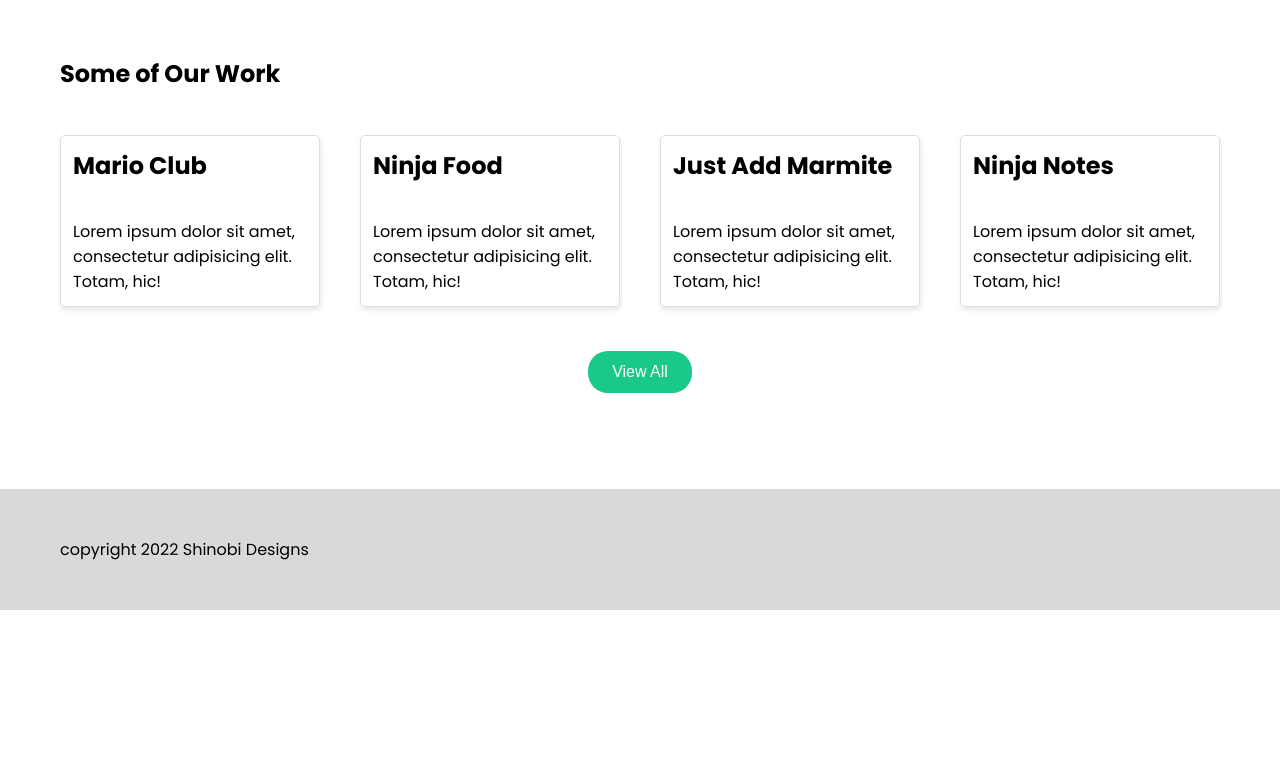
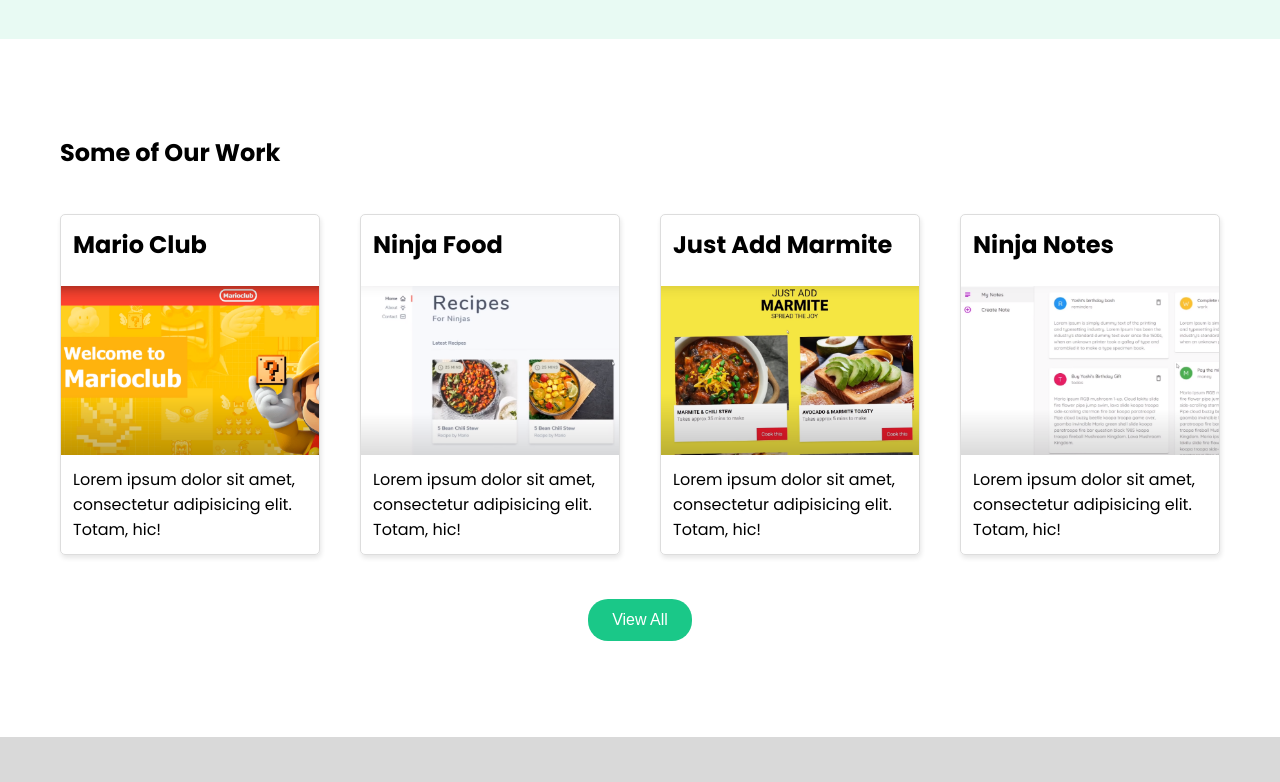
Before and after one commit to rparias/design-system-sass, a website: page homepage.html in a window 1280 px wide. Shown: the part 948-1730 px from the top of the page. Before the commit the page ends 1558 px from the top, so only its background shows below. Drawn offline with Linux system fonts and the light colour scheme; the site is published under a folder, as on GitHub Pages, so addresses that start at the root find nothing.

Commit message:
fix: updates relative path for images

```diff
--- a/homepage.html
+++ b/homepage.html
@@ -31,7 +31,7 @@
         <a href="#work" class="btn-outlined-secondary text-secondary text-hover-white">View Our Work</a>
       </div>
       <div class="col-12-xs col-5-md">
-        <img src="/img/laptop.svg" alt="">
+        <img src="./img/laptop.svg" alt="">
       </div>
     </div>
   </div>
@@ -53,28 +53,28 @@
         <div class="col-12-xs col-6-md col-3-lg">
           <div class="card p-0">
             <h3 class="card-title m-1">Mario Club</h3>
-            <img src="/img/mario.png" alt="">
+            <img src="./img/mario.png" alt="">
             <p class="m-1">Lorem ipsum dolor sit amet, consectetur adipisicing elit. Totam, hic!</p>
           </div>
         </div>
         <div class="col-12-xs col-6-md col-3-lg">
           <div class="card p-0">
             <h3 class="card-title m-1">Ninja Food</h3>
-            <img src="/img/food.png" alt="">
+            <img src="./img/food.png" alt="">
             <p class="m-1">Lorem ipsum dolor sit amet, consectetur adipisicing elit. Totam, hic!</p>
           </div>
         </div>
         <div class="col-12-xs col-6-md col-3-lg">
           <div class="card p-0">
             <h3 class="card-title m-1">Just Add Marmite</h3>
-            <img src="/img/marmite.png" alt="">
+            <img src="./img/marmite.png" alt="">
             <p class="m-1">Lorem ipsum dolor sit amet, consectetur adipisicing elit. Totam, hic!</p>
           </div>
         </div>
         <div class="col-12-xs col-6-md col-3-lg">
           <div class="card p-0">
             <h3 class="card-title m-1">Ninja Notes</h3>
-            <img src="/img/notes.png" alt="">
+            <img src="./img/notes.png" alt="">
             <p class="m-1">Lorem ipsum dolor sit amet, consectetur adipisicing elit. Totam, hic!</p>
           </div>
         </div>
```
